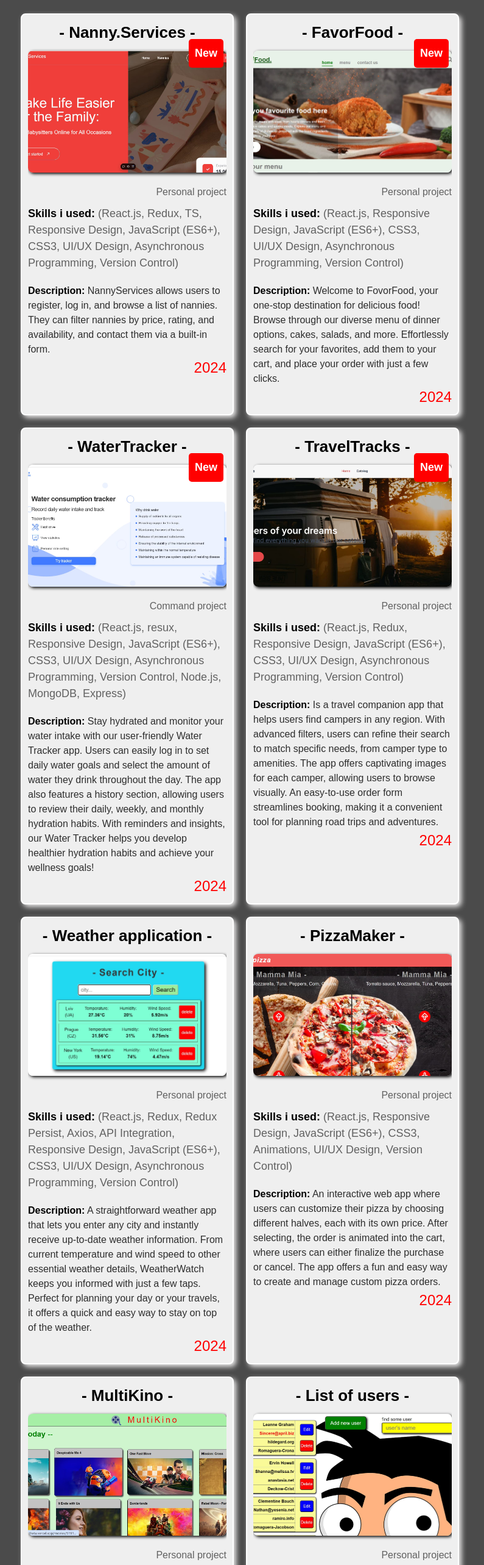
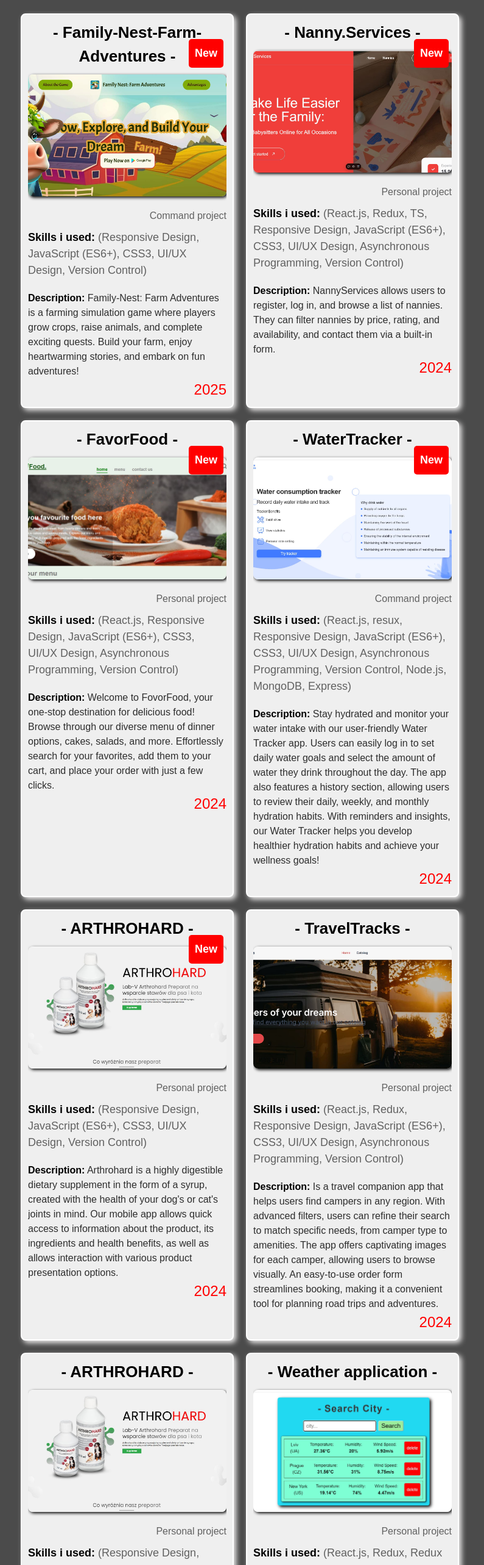
Before and after one commit to NikitinIhor/Portfolio, a React (Vite) app: page /projects in a window 1280 px wide. Shown: the part 234-2800 px from the top of the page at 61% size, without its empty margins (246-1041 px from the left). Built offline with nearby package versions, Linux system fonts and the light colour scheme.

Commit message:
add Family-Nest-Farm-Adventures

```diff
--- a/src/data.js
+++ b/src/data.js
@@ -1,4 +1,5 @@
 import ARTHROHARD from "../src/images/projects/ARTHROHARD.jpg";
+import familyNest from "../src/images/projects/Family-Nest-Farm-Adventures.jpg";
 import favorFood from "../src/images/projects/favorFood.jpg";
 import findpare from "../src/images/projects/findpare.jpg";
 import mygym from "../src/images/projects/gym.jpg";
@@ -17,7 +18,22 @@ import weatherDashboard from "../src/images/projects/weatherDashboard.jpg";
 
 export const DATA = [
   {
-    id: 2,
+    id: 3,
+    title: "Family-Nest-Farm-Adventures",
+    subtitle: "Command project",
+    skills:
+      "Responsive Design, JavaScript (ES6+), CSS3, UI/UX Design, Version Control",
+    image: familyNest,
+    alt: "Family-Nest-Farm-Adventures",
+    description:
+      "Family-Nest: Farm Adventures is a farming simulation game where players grow crops, raise animals, and complete exciting quests. Build your farm, enjoy heartwarming stories, and embark on fun adventures!",
+    url: "https://calm-brioche-ab3664.netlify.app/",
+    isNew: true,
+    year: "2025",
+    filter: "vanilla",
+  },
+  {
+    id: 4,
     title: "Nanny.Services",
     subtitle: "Personal project",
     skills:
@@ -32,7 +48,7 @@ export const DATA = [
     filter: "ts",
   },
   {
-    id: 3,
+    id: 5,
     title: "FavorFood",
     subtitle: "Personal project",
     skills:
@@ -47,7 +63,7 @@ export const DATA = [
     filter: "react",
   },
   {
-    id: 4,
+    id: 6,
     title: "WaterTracker",
     subtitle: "Command project",
     skills:
@@ -62,7 +78,22 @@ export const DATA = [
     filter: "react",
   },
   {
-    id: 5,
+    id: 7,
+    title: "ARTHROHARD",
+    subtitle: "Personal project",
+    skills:
+      "Responsive Design, JavaScript (ES6+), CSS3, UI/UX Design, Version Control",
+    image: ARTHROHARD,
+    alt: "ARTHROHARD",
+    description:
+      "Arthrohard is a highly digestible dietary supplement in the form of a syrup, created with the health of your dog's or cat's joints in mind. Our mobile app allows quick access to information about the product, its ingredients and health benefits, as well as allows interaction with various product presentation options.",
+    url: "https://nikitinihor.github.io/ARTHROHARD/",
+    isNew: true,
+    year: "2024",
+    filter: "vanilla",
+  },
+  {
+    id: 8,
     title: "TravelTracks",
     subtitle: "Personal project",
     skills:
@@ -72,12 +103,25 @@ export const DATA = [
     description:
       "Is a travel companion app that helps users find campers in any region. With advanced filters, users can refine their search to match specific needs, from camper type to amenities. The app offers captivating images for each camper, allowing users to browse visually. An easy-to-use order form streamlines booking, making it a convenient tool for planning road trips and adventures.",
     url: "https://travel-trucks-amber.vercel.app/",
-    isNew: true,
     year: "2024",
     filter: "react",
   },
   {
-    id: 6,
+    id: 8,
+    title: "ARTHROHARD",
+    subtitle: "Personal project",
+    skills:
+      "Responsive Design, JavaScript (ES6+), CSS3, UI/UX Design, Version Control",
+    image: ARTHROHARD,
+    alt: "ARTHROHARD",
+    description:
+      "Arthrohard is a highly digestible dietary supplement in the form of a syrup, created with the health of your dog's or cat's joints in mind. Our mobile app allows quick access to information about the product, its ingredients and health benefits, as well as allows interaction with various product presentation options.",
+    url: "https://nikitinihor.github.io/ARTHROHARD/",
+    year: "2024",
+    filter: "vanilla",
+  },
+  {
+    id: 9,
     title: "Weather application",
     subtitle: "Personal project",
     skills:
@@ -91,7 +135,7 @@ export const DATA = [
     filter: "react",
   },
   {
-    id: 7,
+    id: 10,
     title: "PizzaMaker",
     subtitle: "Personal project",
     skills:
@@ -105,7 +149,7 @@ export const DATA = [
     filter: "react",
   },
   {
-    id: 8,
+    id: 11,
     title: "MultiKino",
     subtitle: "Personal project",
     skills:
@@ -119,7 +163,49 @@ export const DATA = [
     filter: "react",
   },
   {
-    id: 9,
+    id: 12,
+    title: "Phone book",
+    subtitle: "Personal project",
+    skills:
+      "React.js, Redux, Redux Persist, Axios, API Integration, Responsive Design, JavaScript (ES6+), CSS3, UI/UX Design, Asynchronous Programming, Version Control",
+    image: phonebook,
+    alt: "phonebook",
+    description:
+      "A React application utilizing Redux and Redux Persist for state management, featuring secure login and logout functionality. Users can efficiently manage their contacts with operations to add, update, and delete entries.",
+    url: "https://goit-react-hw-08-five-xi.vercel.app/",
+    year: "2023",
+    filter: "react",
+  },
+  {
+    id: 13,
+    title: "Portfolio Website",
+    subtitle: "Command project",
+    skills:
+      "Responsive Design, JavaScript (ES6+), CSS3, UI/UX Design, Version Control",
+    image: hello,
+    alt: "hello",
+    description:
+      "A collaborative team project, we developed a responsive portfolio website that showcases various projects, complete with JavaScript animations for enhanced user experience. My primary role was to create and implement a contact section, which included a fully functional form for users to send messages directly from the site.",
+    url: "https://vikto0004.github.io/browser-battalion-2.0/",
+    year: "2024",
+    filter: "vanilla",
+  },
+  {
+    id: 14,
+    title: "Health Food",
+    subtitle: "Command project",
+    skills:
+      "Responsive Design, JavaScript (ES6+), CSS3, UI/UX Design, Version Control",
+    image: organic,
+    alt: "organic",
+    description:
+      "A team project focused on promoting health food. My primary responsibility was developing and modifying a key section of the application, while also contributing to other areas of the project. The experience also strengthened my skills in teamwork and project management.",
+    url: "https://dr-jeky11.github.io/health-project/",
+    year: "2024",
+    filter: "vanilla",
+  },
+  {
+    id: 15,
     title: "List of users",
     subtitle: "Personal project",
     skills:
@@ -133,63 +219,7 @@ export const DATA = [
     filter: "react",
   },
   {
-    id: 10,
-    title: "Phone book",
-    subtitle: "Personal project",
-    skills:
-      "React.js, Redux, Redux Persist, Axios, API Integration, Responsive Design, JavaScript (ES6+), CSS3, UI/UX Design, Asynchronous Programming, Version Control",
-    image: phonebook,
-    alt: "phonebook",
-    description:
-      "A React application utilizing Redux and Redux Persist for state management, featuring secure login and logout functionality. Users can efficiently manage their contacts with operations to add, update, and delete entries.",
-    url: "https://goit-react-hw-08-five-xi.vercel.app/",
-    year: "2023",
-    filter: "react",
-  },
-  {
-    id: 11,
-    title: "Portfolio Website",
-    subtitle: "Command project",
-    skills:
-      "Responsive Design, JavaScript (ES6+), CSS3, UI/UX Design, Version Control",
-    image: hello,
-    alt: "hello",
-    description:
-      "A collaborative team project, we developed a responsive portfolio website that showcases various projects, complete with JavaScript animations for enhanced user experience. My primary role was to create and implement a contact section, which included a fully functional form for users to send messages directly from the site.",
-    url: "https://vikto0004.github.io/browser-battalion-2.0/",
-    year: "2024",
-    filter: "vanilla",
-  },
-  {
-    id: 12,
-    title: "Health Food",
-    subtitle: "Command project",
-    skills:
-      "Responsive Design, JavaScript (ES6+), CSS3, UI/UX Design, Version Control",
-    image: organic,
-    alt: "organic",
-    description:
-      "A team project focused on promoting health food. My primary responsibility was developing and modifying a key section of the application, while also contributing to other areas of the project. The experience also strengthened my skills in teamwork and project management.",
-    url: "https://dr-jeky11.github.io/health-project/",
-    year: "2024",
-    filter: "vanilla",
-  },
-  {
-    id: 14,
-    title: "ARTHROHARD",
-    subtitle: "Personal project",
-    skills:
-      "Responsive Design, JavaScript (ES6+), CSS3, UI/UX Design, Version Control",
-    image: ARTHROHARD,
-    alt: "ARTHROHARD",
-    description:
-      "Arthrohard is a highly digestible dietary supplement in the form of a syrup, created with the health of your dog's or cat's joints in mind. Our mobile app allows quick access to information about the product, its ingredients and health benefits, as well as allows interaction with various product presentation options.",
-    url: "https://nikitinihor.github.io/ARTHROHARD/",
-    year: "2024",
-    filter: "vanilla",
-  },
-  {
-    id: 15,
+    id: 16,
     title: "Notebook",
     subtitle: "Personal project",
     skills:
@@ -203,7 +233,7 @@ export const DATA = [
     filter: "vanilla",
   },
   {
-    id: 16,
+    id: 17,
     title: "Find a pair",
     subtitle: "Personal project",
     skills:
@@ -217,7 +247,7 @@ export const DATA = [
     filter: "vanilla",
   },
   {
-    id: 17,
+    id: 18,
     title: "Personal wallet",
     subtitle: "Personal project",
     skills:
@@ -231,7 +261,7 @@ export const DATA = [
     filter: "vanilla",
   },
   {
-    id: 18,
+    id: 19,
     title: "My Gym",
     subtitle: "Personal project",
     skills:
```
Also changed, not shown: src/images/projects/Family-Nest-Farm-Adventures.jpg (added).
